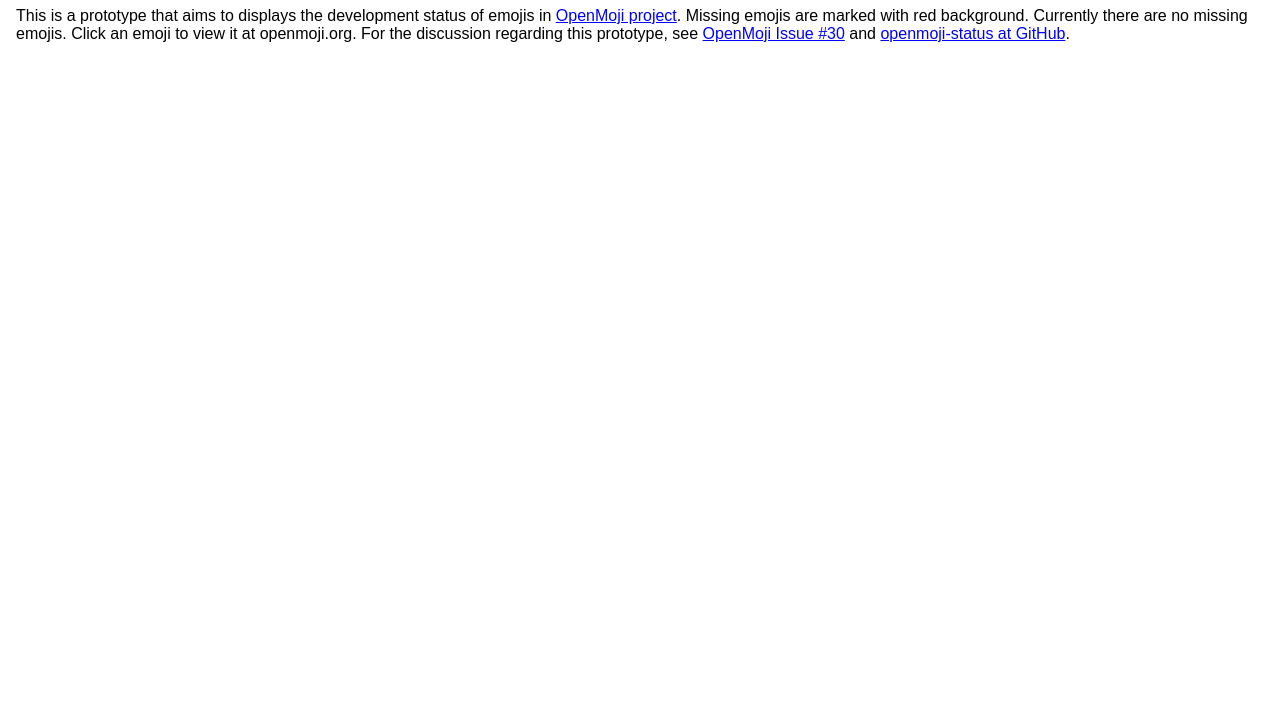
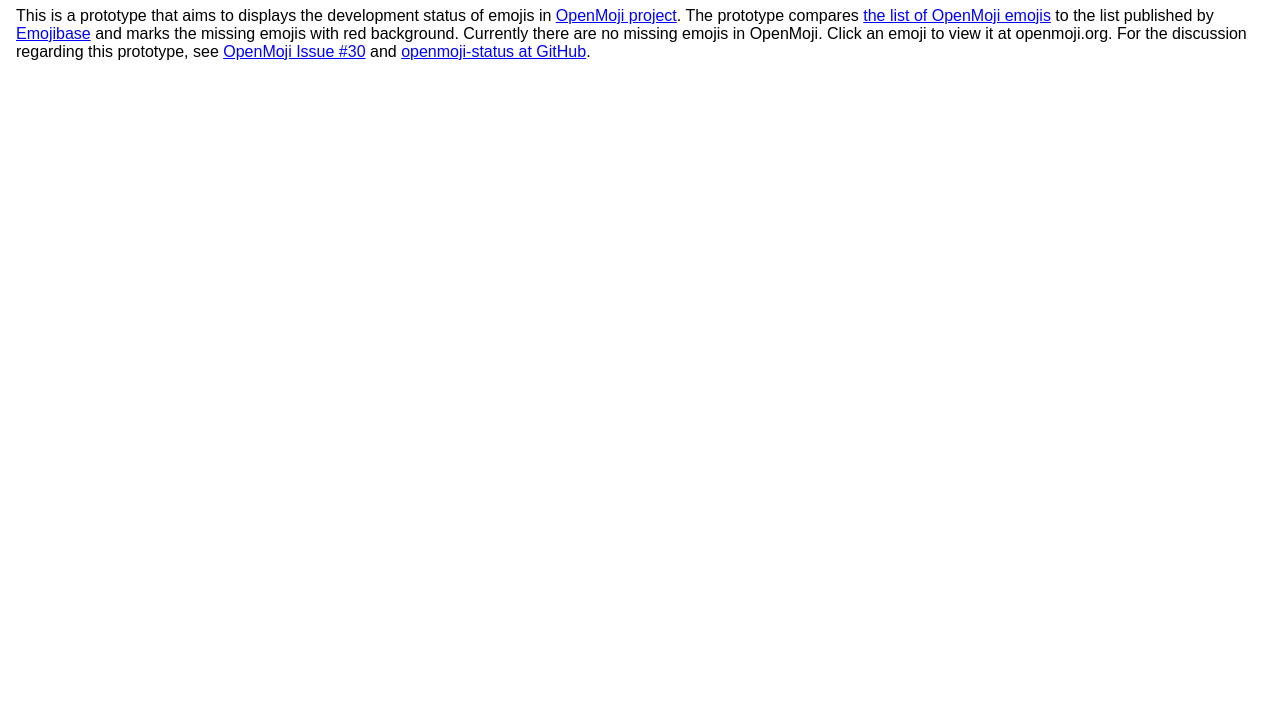
Before and after one commit to axelpale/openmoji-status, a website built with webpack: page index.html in a window 1280 px wide. Shown: the part 89-800 px from the top of the page. Built offline with nearby package versions, Linux system fonts and the light colour scheme.

Commit message:
Improve description text

```diff
--- a/index.html
+++ b/index.html
@@ -1,4 +1,3 @@
-
 <!DOCTYPE html>
 <html>
 <head>
@@ -19,7 +18,13 @@
 <body>
   <div class="container">
     <h1 id="title">OpenMoji Status</h1>
-    <p>This is a prototype that aims to displays the development status of emojis in <a href="https://openmoji.org/">OpenMoji project</a>. Missing emojis are marked with red background. Currently there are no missing emojis. Click an emoji to view it at openmoji.org. For the discussion regarding this prototype, see <a href="https://github.com/hfg-gmuend/openmoji/issues/30">OpenMoji Issue #30</a> and <a href="https://github.com/axelpale/openmoji-status">openmoji-status at GitHub</a>.</p>
+    <p>
+      This is a prototype that aims to displays the development status of emojis in <a href="https://openmoji.org/">OpenMoji project</a>.
+      The prototype compares <a href="https://github.com/hfg-gmuend/openmoji/blob/master/data/openmoji.json">the list of OpenMoji emojis</a> to the list published by <a href="https://milesj.gitbook.io/emojibase/">Emojibase</a> and marks the missing emojis with red background.
+      Currently there are no missing emojis in OpenMoji.
+      Click an emoji to view it at openmoji.org.
+      For the discussion regarding this prototype, see <a href="https://github.com/hfg-gmuend/openmoji/issues/30">OpenMoji Issue #30</a> and <a href="https://github.com/axelpale/openmoji-status">openmoji-status at GitHub</a>.
+    </p>
     <div id="emojis" class="emojis"></div>
   </div>
   <script src="dist/bundle.js"></script>
```
